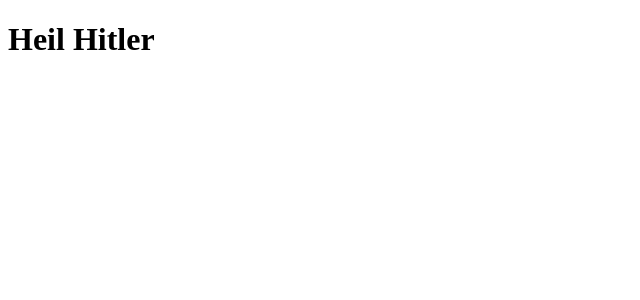
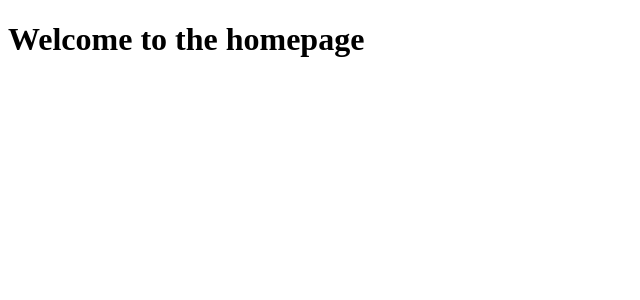
Before and after one commit to Rusiann7/Techno_OMS, a Vue app: page / in a window 1280 px wide. Shown: the top 300 px of the page, without its empty margins (0-640 px from the left). Built offline with nearby package versions, Linux system fonts and the light colour scheme.

Commit message:
feat: added new files for the order page

```diff
--- a/src/view/homePage.vue
+++ b/src/view/homePage.vue
@@ -1,5 +1,5 @@
 <template>
-  <h1>Heil Hitler</h1>
+  <h1>Welcome to the homepage</h1>
 </template>
 
 <script></script>
--- /dev/null
+++ b/src/view/orderPage.vue
@@ -0,0 +1,3 @@
+<template>
+  <h1>Order page</h1>
+</template>
```
